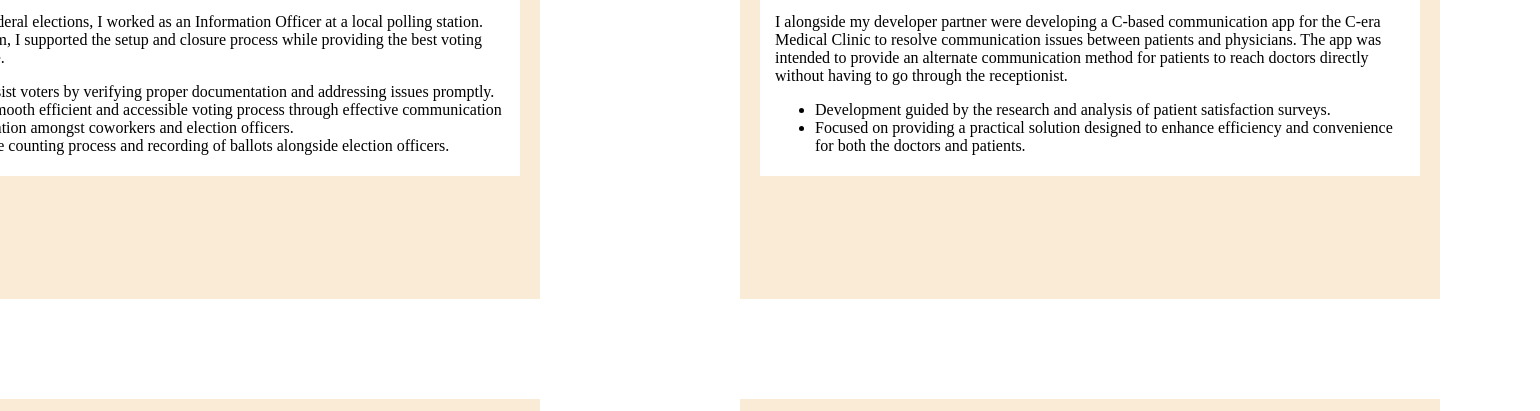
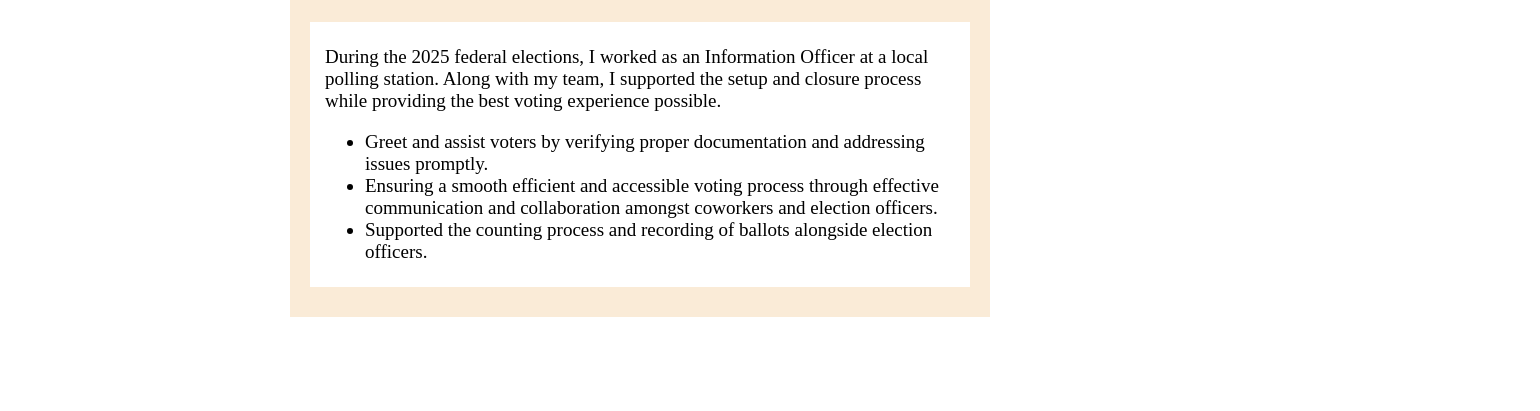
Before and after one commit to Brenton-M/portfolio, a plain HTML site: page experiences.html in a window 1280 px wide. Shown: the part 309-720 px from the top of the page, 1540 px wide, since content can reach past the window. Drawn offline with Linux system fonts and the light colour scheme.

Commit message:
Version 2

```diff
--- a/experiences-page/main.css
+++ b/experiences-page/main.css
@@ -53,11 +53,10 @@
 .grid {
   display: grid;
   grid-template-columns: 700px 700px;
-  grid-template-rows: 500px 550px 520px 590px;
   row-gap: 100px;
   column-gap: 200px;
   margin-top: 130px;
-  margin: 100px;
+  margin-bottom: 100px;
 }
 
 .grid1 {
@@ -134,10 +133,24 @@ body, html {
 
 .description-container {
   margin-left: 20px;
+  margin-right: 20px;
+  margin-bottom: 30px;
   background-color: white;
   width: 640px;
   padding-left: 15px;
   padding-top: 5px;
   padding-bottom: 5px;
   padding-right: 5px;
+  font-size: 19px;
 }
+
+
+
+
+/* Screen Adjusting */
+
+@media (max-width: 1750px) {
+  .grid {
+    grid-template-columns: 1fr;
+  }
+}
```
